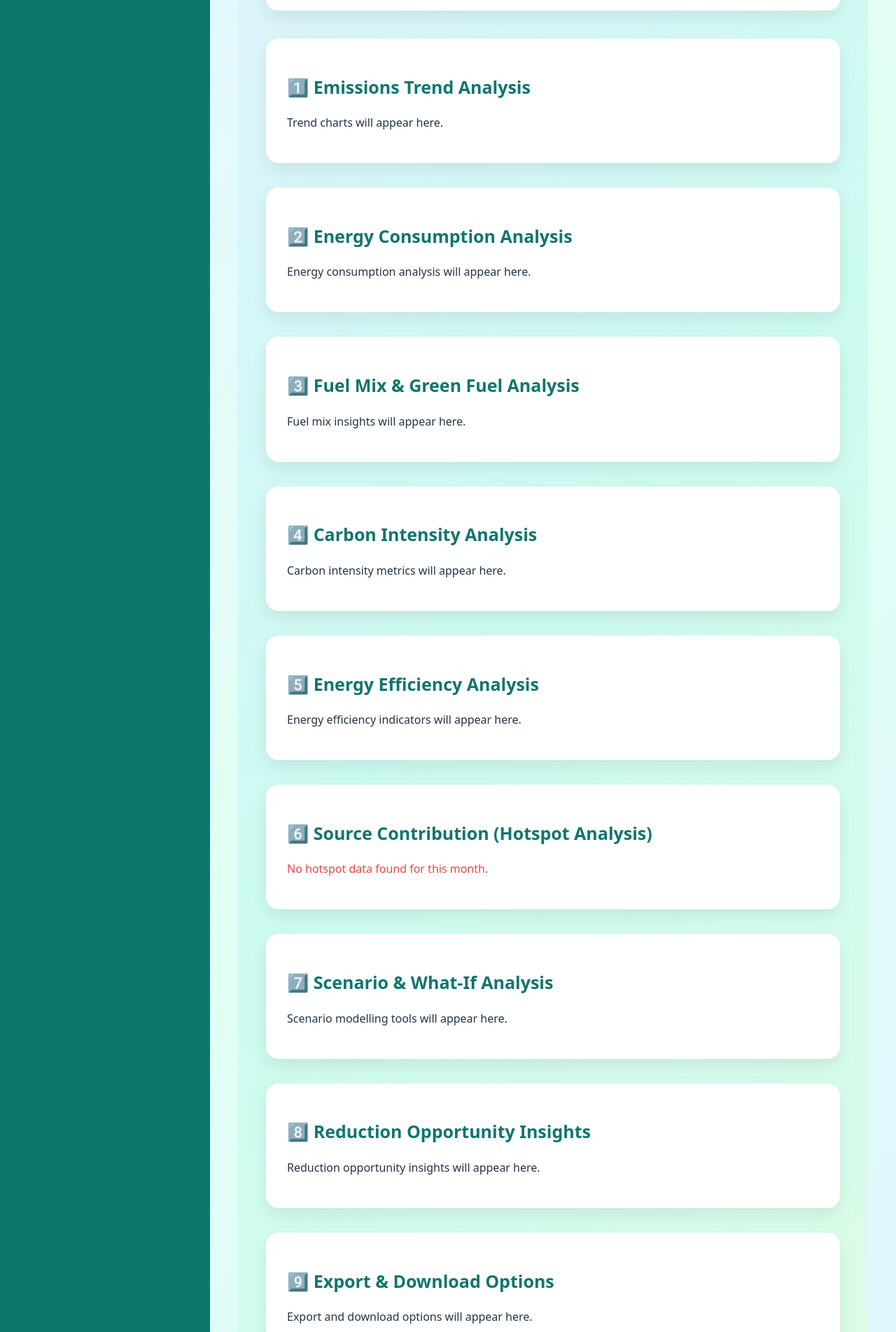
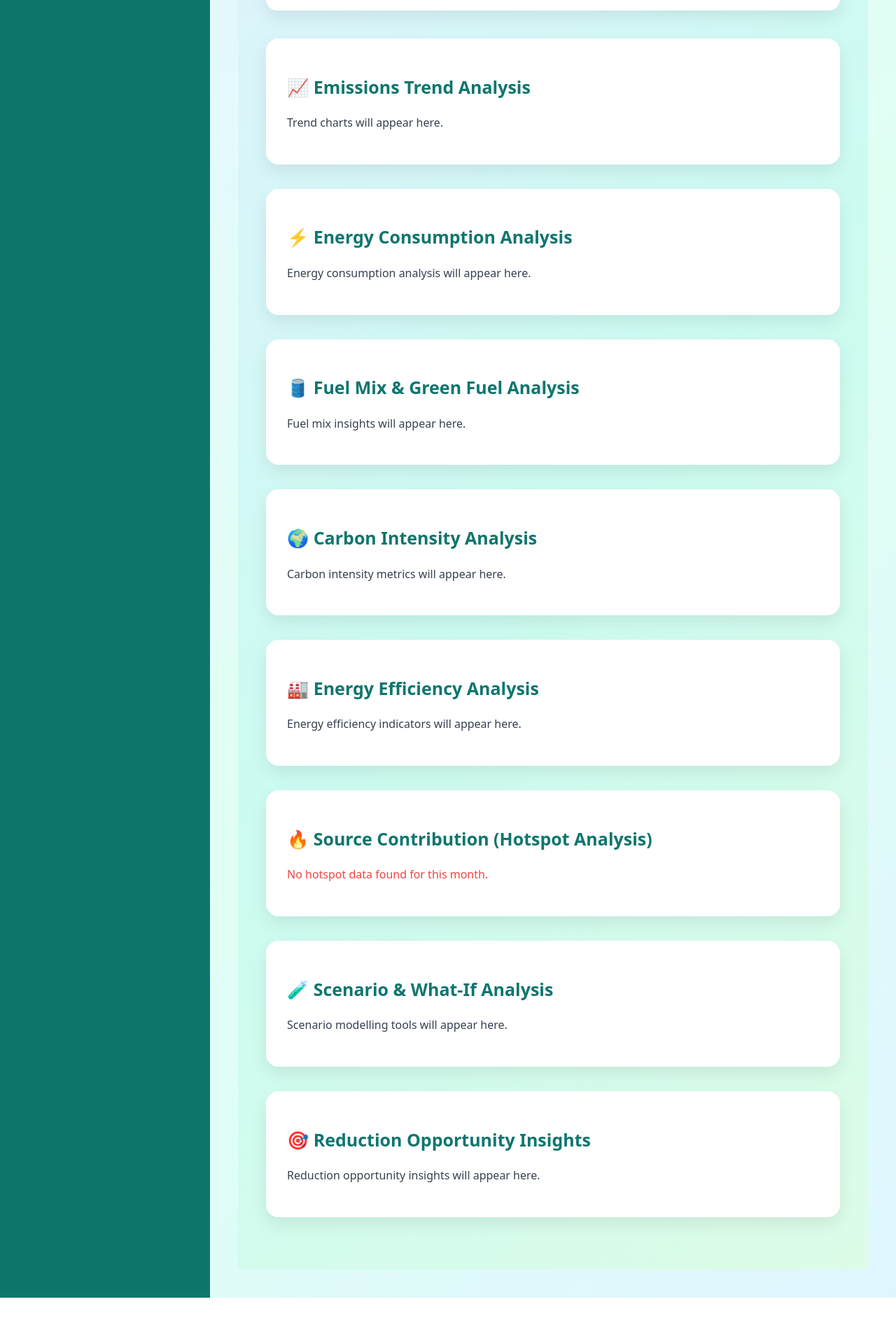
Before and after one commit to Priya-Shukla1601/Minor_Project, a React app in the folder frontend/: page /app/analytics in a window 1280 px wide. Shown: the part 497-2400 px from the top of the page at 70% size. After the commit the page ends 2351 px from the top, so only its background shows below. Built offline with nearby package versions, Linux system fonts and the light colour scheme; the HTML template or start-up script is replaced by a standard one.

Commit message:
Removed node_modules from git

```diff
--- a/frontend/src/pages/Analytics.jsx
+++ b/frontend/src/pages/Analytics.jsx
@@ -1,5 +1,6 @@
 import { useState, useEffect } from "react";
 import ReactApexChart from "react-apexcharts";
+
 
 export default function AnalyticsPage() {
 
@@ -58,7 +59,6 @@ export default function AnalyticsPage() {
         }}
       >
 
-        {/* Comparison Only */}
         <Control label="Comparison">
           <select
             value={comparisonType}
@@ -82,7 +82,6 @@ export default function AnalyticsPage() {
           </select>
         </Control>
 
-        {/* Calendar Month Picker */}
         <MonthSelector
           selectedMonth={selectedMonth}
           onChange={setSelectedMonth}
@@ -92,44 +91,41 @@ export default function AnalyticsPage() {
 
       {/* ===== SECTIONS ===== */}
 
-      <Section title="1️⃣ Emissions Trend Analysis">
+      <Section title="📈 Emissions Trend Analysis">
         <p>Trend charts will appear here.</p>
       </Section>
 
-      <Section title="2️⃣ Energy Consumption Analysis">
+      <Section title="⚡ Energy Consumption Analysis">
         <p>Energy consumption analysis will appear here.</p>
       </Section>
 
-      <Section title="3️⃣ Fuel Mix & Green Fuel Analysis">
+      <Section title="🛢️ Fuel Mix & Green Fuel Analysis">
         <p>Fuel mix insights will appear here.</p>
       </Section>
 
-      <Section title="4️⃣ Carbon Intensity Analysis">
+      <Section title="🌍 Carbon Intensity Analysis">
         <p>Carbon intensity metrics will appear here.</p>
       </Section>
 
-      <Section title="5️⃣ Energy Efficiency Analysis">
+      <Section title="🏭 Energy Efficiency Analysis">
         <p>Energy efficiency indicators will appear here.</p>
       </Section>
 
-      <Section title="6️⃣ Source Contribution (Hotspot Analysis)">
+      <Section title="🔥 Source Contribution (Hotspot Analysis)">
         <HotspotChart
           plant="plant1"
           selectedMonth={selectedMonth}
         />
       </Section>
 
-      <Section title="7️⃣ Scenario & What-If Analysis">
+      <Section title="🧪 Scenario & What-If Analysis">
         <p>Scenario modelling tools will appear here.</p>
       </Section>
 
-      <Section title="8️⃣ Reduction Opportunity Insights">
+      <Section title="🎯 Reduction Opportunity Insights">
         <p>Reduction opportunity insights will appear here.</p>
       </Section>
 
-      <Section title="9️⃣ Export & Download Options">
-        <p>Export and download options will appear here.</p>
-      </Section>
 
     </div>
   );
@@ -451,7 +447,7 @@ function Card({ title, value, sub }) {
 
       <div style={{
         fontSize:13,
-        color:"#6b7280",
+        color:"#374151",
         marginTop:5
       }}>
         {sub}
@@ -497,7 +493,15 @@ function Section({ title, children }) {
       }}>
         {title}
       </h2>
+       <div
+        style={{
+          fontSize: "16px",
+          color: "#374151",  // dark gray (visible on white)
+          lineHeight: 1.6
+        }}
+      >
         {children}
+      </div>
     </div>
   );
 }
```
Also changed, not shown: frontend/src/components/MonthSelector.jsx (added, +33 -0 lines). Lines whose indentation alone changed are shown as unchanged.
